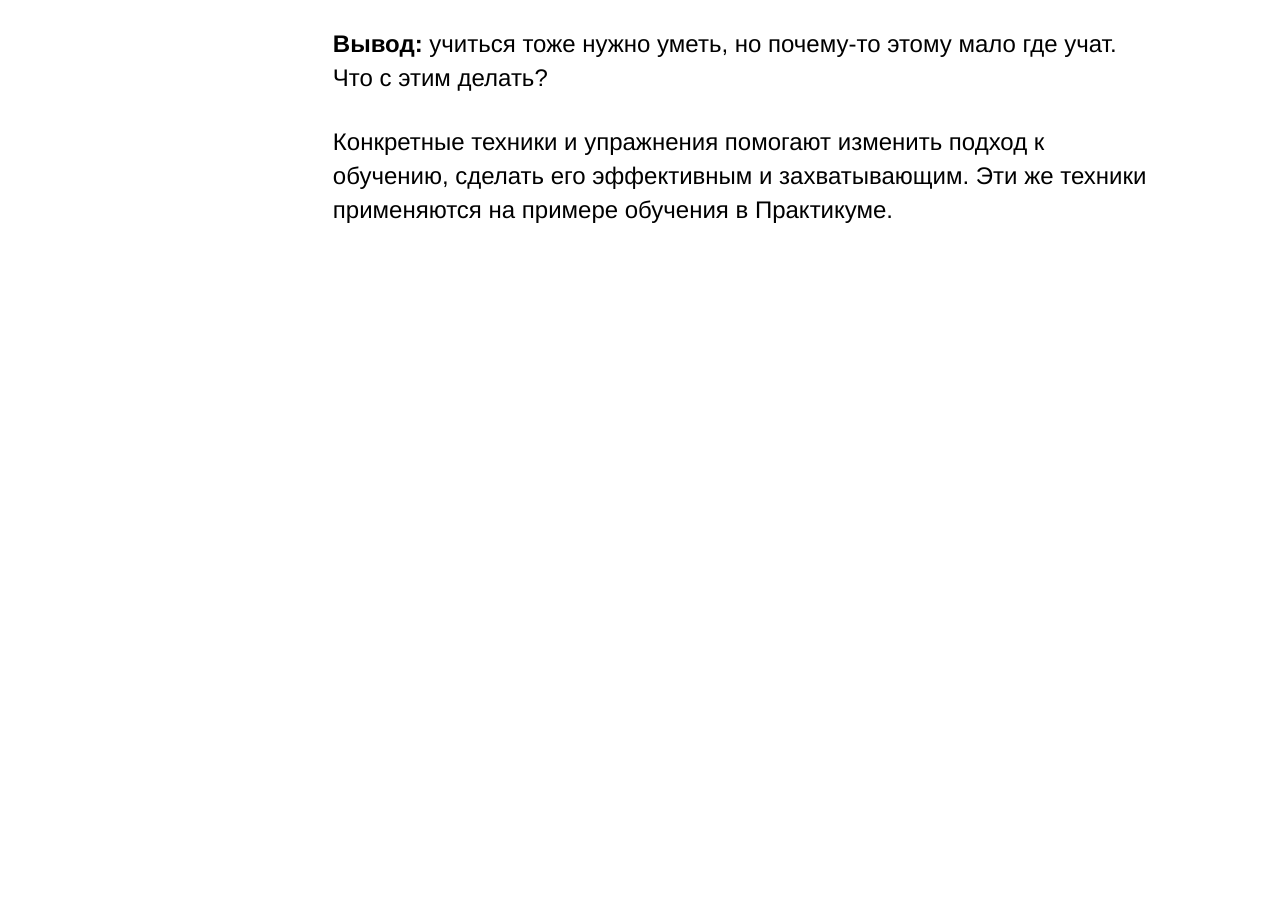
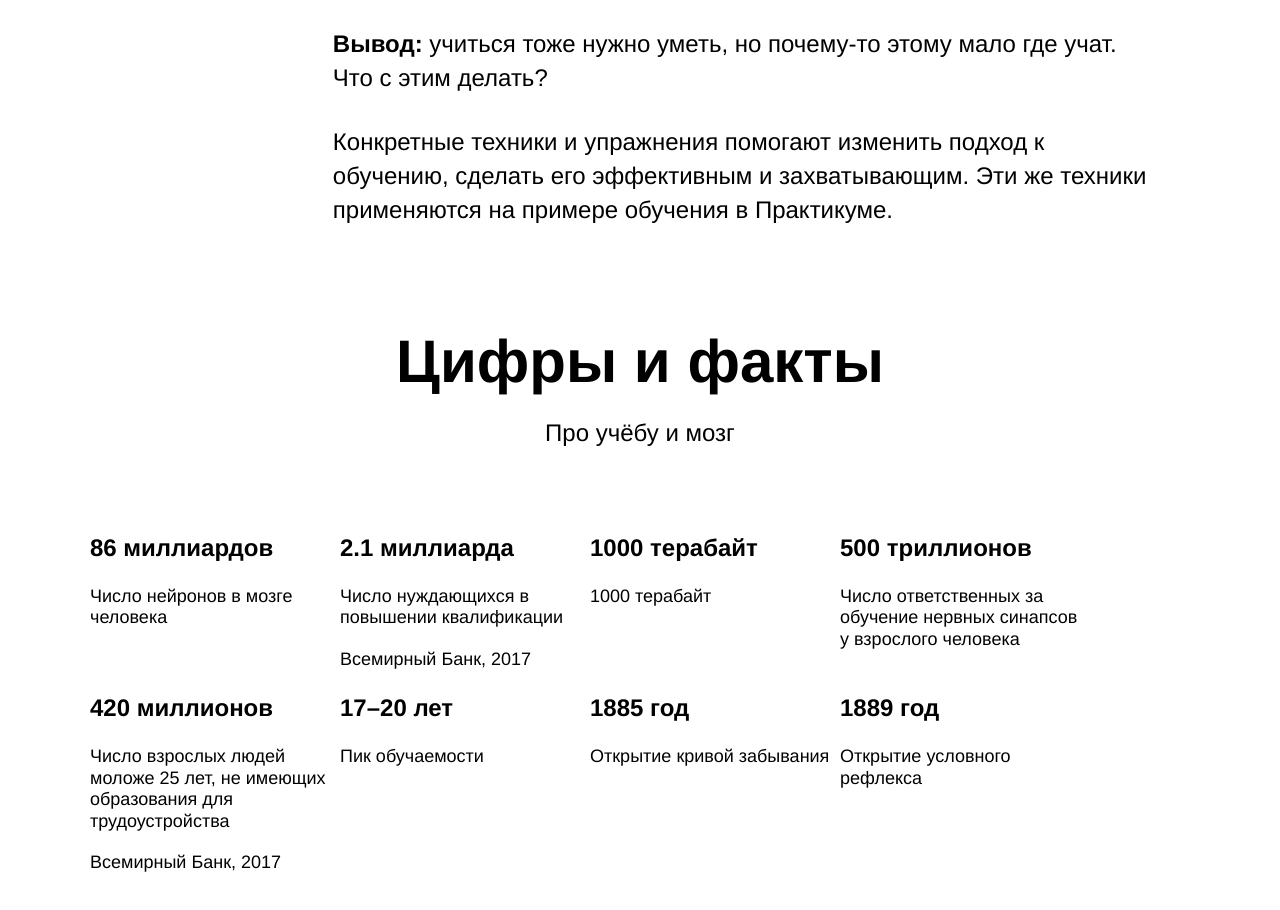
Before and after one commit to morev-denis/how-to-learn, a plain HTML site: page index.html in a window 1280 px wide. Shown: the part 1053-1963 px from the top of the page. Before the commit the page ends 1280 px from the top, so only its background shows below. Drawn offline with Linux system fonts and the light colour scheme.

Commit message:
свёрстан блок digits

```diff
--- a/index.html
+++ b/index.html
@@ -40,6 +40,46 @@
       </section>
 
       <section class="digits">
+        <h2 class="section-title">Цифры и факты</h2>
+        <h3 class="section-subtitle">Про учёбу и мозг</h3>
+        <div class="table">
+          <div class="table__cell">
+            <h3 class="table__heading">86 миллиардов</h3>
+            <p class="table__text">
+              Число нейронов в мозге человека
+            </p>
+          </div>
+          <div class="table__cell">
+            <h3 class="table__heading">2.1 миллиарда</h3>
+            <p class="table__text">Число нуждающихся в повышении квалификации</p>
+            <p class="table__text">Всемирный Банк, 2017</p>
+          </div>
+          <div class="table__cell">
+            <h3 class="table__heading">1000 терабайт</h3>
+            <p class="table__text">1000 терабайт</p>
+          </div>
+          <div class="table__cell">
+            <h3 class="table__heading">500 триллионов</h3>
+            <p class="table__text">Число ответственных за обучение нервных синапсов у взрослого человека</p>
+          </div>
+          <div class="table__cell">
+            <h3 class="table__heading">420 миллионов</h3>
+            <p class="table__text">Число взрослых людей моложе 25 лет, не имеющих образования для трудоустройства</p>
+            <p class="table__text">Всемирный Банк, 2017</p>
+          </div>
+          <div class="table__cell">
+            <h3 class="table__heading">17–20 лет</h3>
+            <p class="table__text">Пик обучаемости</p>
+          </div>
+          <div class="table__cell">
+            <h3 class="table__heading">1885 год</h3>
+            <p class="table__text">Открытие кривой забывания</p>
+          </div>
+          <div class="table__cell">
+            <h3 class="table__heading">1889 год</h3>
+            <p class="table__text">Открытие условного рефлекса</p>
+          </div>
+        </div>
       </section>
 
       <section class="feinman">
--- a/styles/style.css
+++ b/styles/style.css
@@ -128,3 +128,53 @@
   font-size: 24px;
   font-weight: bold;
 }
+
+.section-title {
+  width: 60%;
+  margin: 0 auto;
+  text-align: center;
+  line-height: 1.15;
+  font-size: 60px;
+  font-weight: bold;
+}
+
+.section-subtitle {
+  margin: 20px auto 0 auto;
+  text-align: center;
+  line-height: 34px;
+  font-size: 24px;
+  font-weight: normal;
+}
+
+.digits {
+  margin: 100px 0;
+}
+
+.table {
+  width: 1100px;
+  display: flex;
+  flex-wrap: wrap;
+  margin: 0 auto 100px auto;
+  padding-top: 60px;
+}
+
+.table__cell {
+  width: 250px;
+}
+
+.table__heading {
+  line-height: 1.15;
+  font-size: 24px;
+  font-weight: bold;
+}
+
+.table__text {
+  margin:0;
+  line-height: 1.2;
+  font-size: 18px;
+  font-weight: normal;
+}
+
+.table__text:last-child {
+  margin-top: 20px;
+}
```
